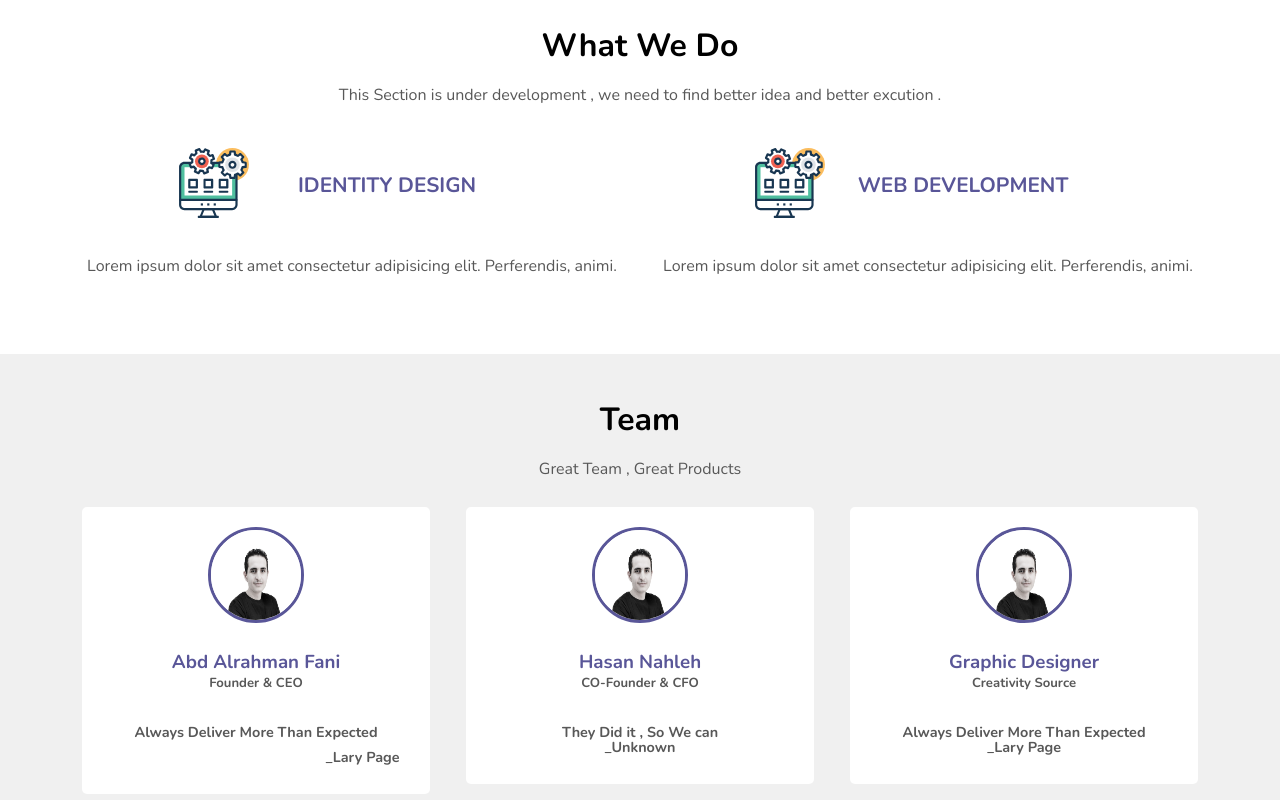
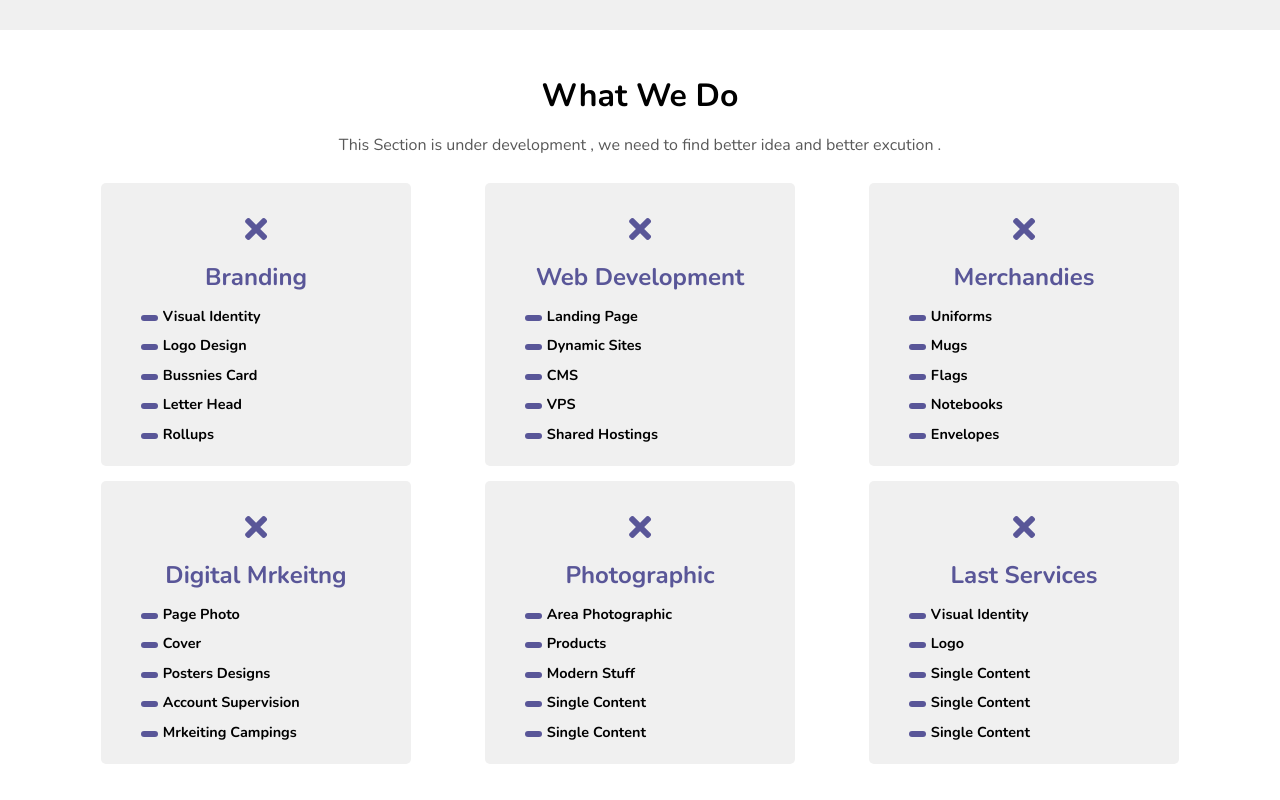
Before and after one commit to faniabdo99/sg, a Vue app: page / in a window 1280 px wide. Shown: the part 820-1620 px from the top of the page. Built offline with nearby package versions, Linux system fonts and the light colour scheme.

Commit message:
Complete The Services Section

```diff
--- a/src/components/hero.vue
+++ b/src/components/hero.vue
@@ -18,7 +18,7 @@ export default {
 .hero-section{
     background-size: cover;
     height: 400px;
-    padding: 100px 0 20px 5%;
+    padding: 150px 0 20px 5%;
     background: url('/icons/hero.png') center right no-repeat;
     background-size: contain;
     h1{
--- a/src/components/services.vue
+++ b/src/components/services.vue
@@ -3,31 +3,115 @@
     <h2>What We Do</h2>
     <p>This Section is under development , we need to find better idea and better excution .</p>
       <div class="row">
-
-
-      <div class="col-md-6 col-xs-12 col-sm-12">
-        <div class="card-view">
-          <div class="service-icon">
-           <img src="/icons/dev.svg" alt="Web Development">
+        <div class="col-md-4 col-xs-6 col-sm-6">
+          <div class="card-container">
+            <div class="card-icon">
+              <i class="fas fa-times"></i>
             </div>
-          <div class="service-description">
-            <h3>Identity Design</h3>
+            <div class="card-content">
+              <h3>Branding</h3>
+              <ul>
+                <li>Visual Identity</li>
+                  <li>Logo Design</li>
+                  <li>Bussnies Card</li>
+                  <li>Letter Head</li>
+                  <li>Rollups</li>
+              </ul>
             </div>
           </div>
-        <p>Lorem ipsum dolor sit amet consectetur adipisicing elit. Perferendis, animi.</p>
+        </div>
+
+        <div class="col-md-4 col-xs-6 col-sm-6">
+          <div class="card-container">
+            <div class="card-icon">
+              <i class="fas fa-times"></i>
+            </div>
+            <div class="card-content">
+              <h3>Web Development</h3>
+              <ul>
+                <li>Landing Page</li>
+                <li>Dynamic Sites</li>
+                <li>CMS</li>
+                <li>VPS</li>
+                <li>Shared Hostings</li>
+              </ul>
+            </div>
+          </div>
         </div>
 
 
- <div class="col-md-6 col-xs-12 col-sm-12">
-        <div class="card-view">
-          <div class="service-icon">
-           <img src="/icons/dev.svg" alt="Web Development">
+        <div class="col-md-4 col-xs-6 col-sm-6">
+          <div class="card-container">
+            <div class="card-icon">
+              <i class="fas fa-times"></i>
             </div>
-          <div class="service-description">
-            <h3>Web Development</h3>
+            <div class="card-content">
+              <h3>Merchandies</h3>
+              <ul>
+                <li>Uniforms</li>
+                <li>Mugs</li>
+                <li>Flags</li>
+                <li>Notebooks</li>
+                <li>Envelopes</li>
+              </ul>
             </div>
           </div>
-        <p>Lorem ipsum dolor sit amet consectetur adipisicing elit. Perferendis, animi.</p>
+        </div>
+
+
+        <div class="col-md-4 col-xs-6 col-sm-6">
+          <div class="card-container">
+            <div class="card-icon">
+              <i class="fas fa-times"></i>
+            </div>
+            <div class="card-content">
+              <h3>Digital Mrkeitng</h3>
+              <ul>
+                <li>Page Photo</li>
+                <li>Cover</li>
+                <li>Posters Designs</li>
+                <li>Account Supervision</li>
+                <li>Mrkeiting Campings</li>
+              </ul>
+            </div>
+          </div>
+        </div>
+
+
+        <div class="col-md-4 col-xs-6 col-sm-6">
+          <div class="card-container">
+            <div class="card-icon">
+              <i class="fas fa-times"></i>
+            </div>
+            <div class="card-content">
+              <h3>Photographic</h3>
+              <ul>
+                <li>Area Photographic</li>
+                <li>Products</li>
+                <li>Modern Stuff</li>
+                <li>Single Content</li>
+                <li>Single Content</li>
+              </ul>
+            </div>
+          </div>
+        </div>
+
+
+        <div class="col-md-4 col-xs-6 col-sm-6">
+          <div class="card-container">
+            <div class="card-icon">
+              <i class="fas fa-times"></i>
+            </div>
+            <div class="card-content">
+              <h3>Last Services</h3>
+              <ul>
+                <li>Visual Identity</li>
+                <li>Logo</li>
+                <li>Single Content</li>
+                <li>Single Content</li>
+                <li>Single Content</li>
+              </ul>
+            </div>
           </div>
         </div>
       </div>
@@ -57,36 +141,49 @@ export default {
     margin-bottom: 30px;
   }
 
-
-  .card-view {
-    padding: 15px 30px;
-    border-radius: 10px;
-    width:60%;
-    margin:0 auto;
-    display: flex;
-    align-items: center;
-    flex-basis: 0;
-    .service-icon{
-      flex:1;
-      img{
-        width:70px;
-        height: 70px;
-        display: block;
-        margin: 0 auto 25px auto;
+  .card-container{
+    width: 60%;
+    margin: 0px auto 15px auto;
+    padding:10px 40px;
+    background-color: $light-gray;
+    border-radius: 5px;
+    .card-icon{
+        text-align: center;
+        margin:20px 0;
+      i{
+        font-size: 2em;
+        color: $brand;
       }
     }
-    .service-description{
-      flex:10;
-    h3 {
-      color: $brand;
+
+    .card-content{
+      h3{
+        color:$brand;
         text-align: center;
-      font-size: 1.3em;
+        font-weight: bold;
+        font-size: 1.5em;
         margin-bottom: 20px;
-      text-transform: uppercase;
+      }
+      ul{
+        li{
+          margin-bottom: 15px;
+          font-weight: bold;
+          font-size: 0.9em;
+          &::before{
+            content: "";
+            display: inline-block;
+            height: 6px;
+            width:17px;
+            margin-right: 5px;
+            border-radius: 5px;
+            background-color: $brand;
           }
         }
       }
     }
+  }
+
+}
 @media screen and (max-width: 768px) {
 }
 </style>
--- a/src/components/team.vue
+++ b/src/components/team.vue
@@ -4,34 +4,42 @@
         <p>Great Team , Great Products</p>
        <div class="row">
        <div class="col-md-4">
+            <div class="team-container">
                 <div class="team-member">
-                <img src="/icons/abd.jpg" alt="Abd Alrahman Fani" >
+                    <div class="team-member-image"><img src="/icons/abd.jpg" alt="Abd Alrahman Fani" ></div>
                     <h3>Abd Alrahman Fani <br><small>Founder & CEO</small></h3>
+                </div>
                 <blockquote>
-                    Always Deliver More Than Expected <span>_Lary Page</span>
+                    Always deliver more than expected  <br>_Larry Page
                 </blockquote>
             </div>
         </div>
 
        <div class="col-md-4">
+            <div class="team-container">
                 <div class="team-member">
-                <img src="/icons/abd.jpg" alt="Abd Alrahman Fani" >
+                    <div class="team-member-image"><img src="/icons/abd.jpg" alt="Abd Alrahman Fani" ></div>
                     <h3>Hasan Nahleh <br><small>CO-Founder & CFO</small></h3>
+                </div>
                 <blockquote>
-                    They Did it , So We can  <br>_Unknown
+                    Chaising Perfection is hard thing to do , but when you finally get there your live gets much better  <br>_Unknown
                 </blockquote>
             </div>
         </div>
 
             <div class="col-md-4">
+                <div class="team-container">
                     <div class="team-member">
-                <img src="/icons/abd.jpg" alt="Abd Alrahman Fani" >
-                <h3>Graphic Designer <br><small>Creativity Source</small></h3>
+                        <div class="team-member-image"><img src="/icons/abd.jpg" alt="Abd Alrahman Fani" ></div>
+                        <h3>Someone <br><small>Creativity Source</small></h3>
+                    </div>
                     <blockquote>
-                    Always Deliver More Than Expected <br>_Lary Page
+                        Chaising Perfection is hard thing to do , but when you finally get there your live gets much better  <br>_Unknown
                     </blockquote>
                 </div>
            </div>
+
+
        </div>
     </div>
 </template>
@@ -57,12 +65,20 @@ export default {
     margin-bottom: 30px;
   }
 }
-.team-member{
+.team-container{
     background-color: #fff;
     width: 80%;
     margin: 0 auto;
-    padding: 20px;
+    padding: 25px;
     border-radius: 5px;
+
+.team-member{
+    display: flex;
+    flex-basis: 0;
+    align-items: center;
+    .team-member-image{
+        flex: 2;
+        margin-right: 25px;
         img{
             width:90px;
             height: 90px;
@@ -71,21 +87,24 @@ export default {
             display: block;
             margin: 0 auto 30px auto;
         }
+    }
     h3{
+        flex:6;
         color:$brand;
-        text-align: center;
+        text-align: left;
         margin-bottom: 25px;
         small{
             color: $dark-gray;
             font-size:0.7em;
         }
     }
+}
   blockquote{
-        padding: 10px;
         color:$dark-gray;
         font-size: 0.9em;
-        text-align:center;
+        text-align:left;
         font-weight: bold;
+        line-height: 1.8;
         span{
             display:block;
             text-align: right;
@@ -93,6 +112,8 @@ export default {
         }
     }
 }
+
+
 @media screen and (max-width: 768px) {
 
 }
```
Lines whose indentation alone changed are shown as unchanged.
